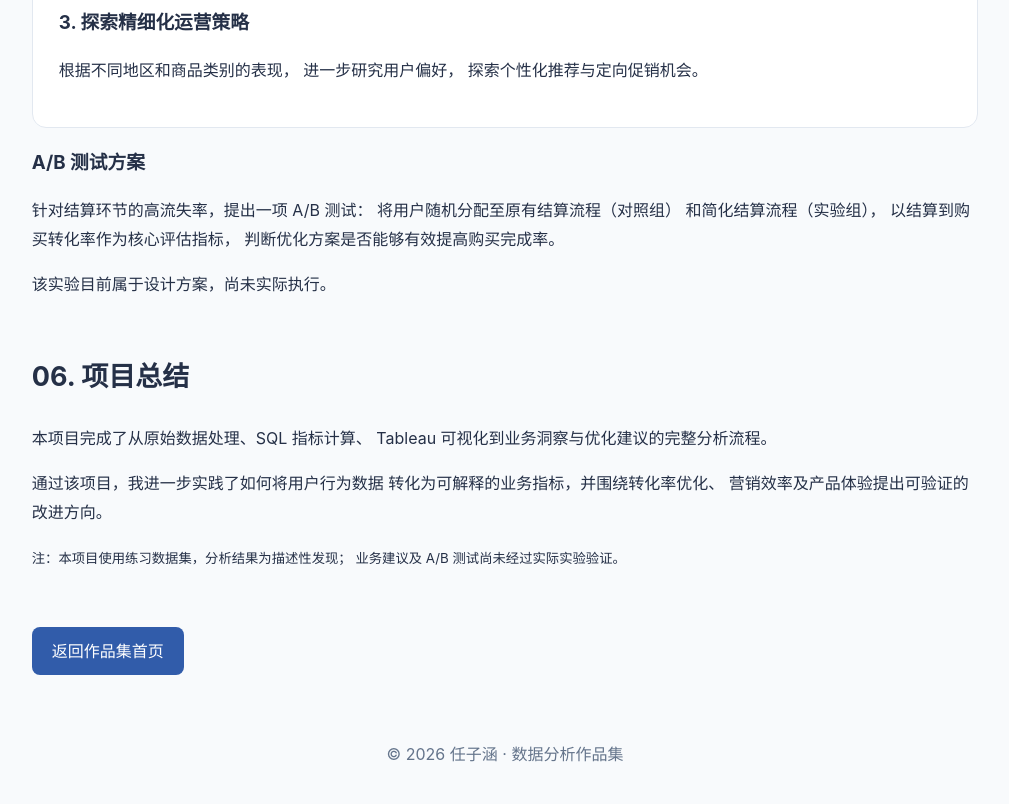
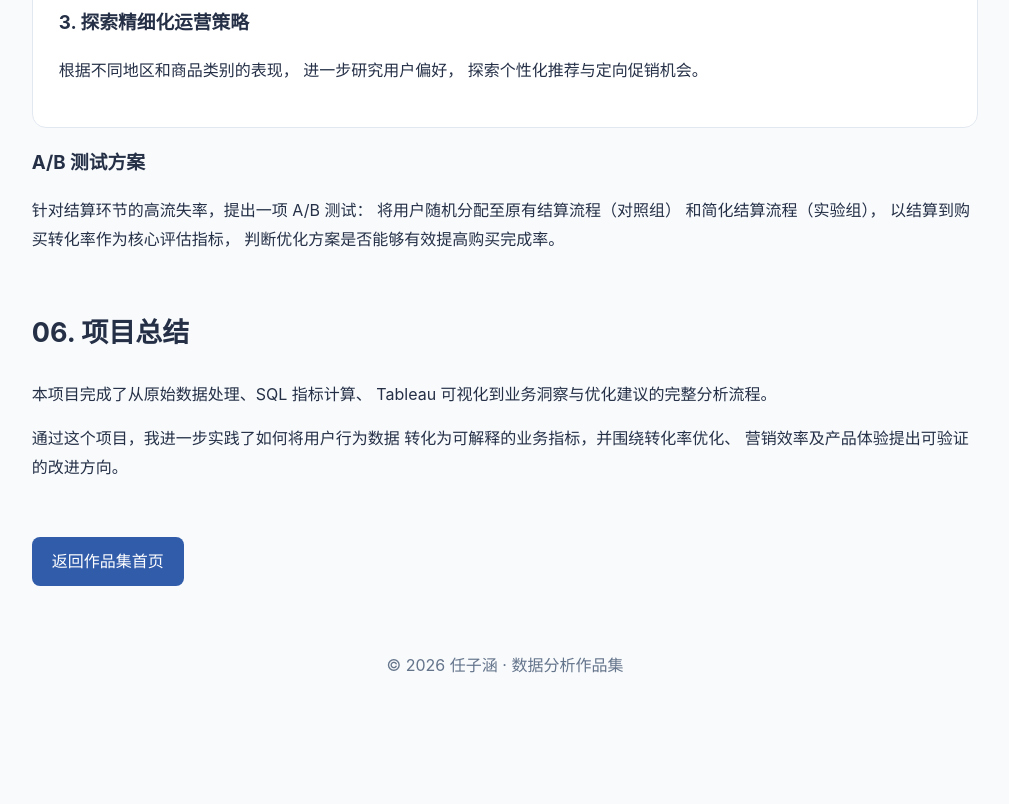
Before and after one commit to zihanren1021-a11y/zihanren1021-a11y.github.io, a plain HTML site: page ecommerce.html in a window 1280 px wide. Shown: the part 3795-4599 px from the top of the page, without its empty margins (135-1144 px from the left). After the commit the page ends 4510 px from the top, so only its background shows below. Drawn offline with Linux system fonts and the light colour scheme.

Commit message:
Update ecommerce.html

```diff
--- a/ecommerce.html
+++ b/ecommerce.html
@@ -265,9 +265,6 @@
     以结算到购买转化率作为核心评估指标，
     判断优化方案是否能够有效提高购买完成率。
   </p>
-  <p>
-    该实验目前属于设计方案，尚未实际执行。
-  </p>
 </section>
 
 <section>
@@ -277,14 +274,10 @@
     Tableau 可视化到业务洞察与优化建议的完整分析流程。
   </p>
   <p>
-    通过该项目，我进一步实践了如何将用户行为数据
+    通过这个项目，我进一步实践了如何将用户行为数据
     转化为可解释的业务指标，并围绕转化率优化、
     营销效率及产品体验提出可验证的改进方向。
   </p>
-  <p><small>
-    注：本项目使用练习数据集，分析结果为描述性发现；
-    业务建议及 A/B 测试尚未经过实际实验验证。
-  </small></p>
 </section>
 
 <a class="button" href="index.html">返回作品集首页</a>
```
